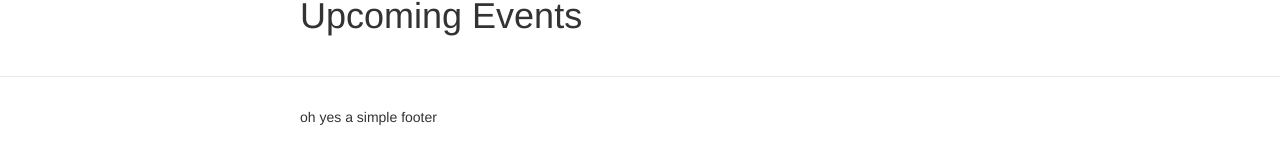
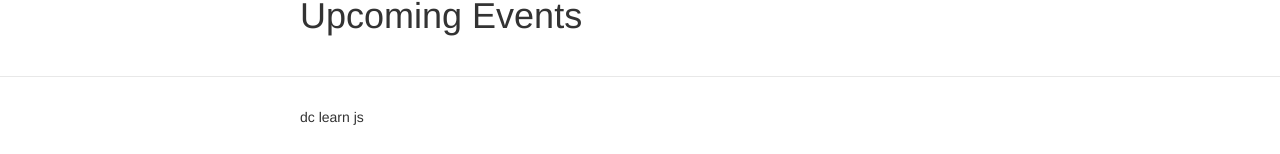
Before and after one commit to dclearnjs/dclearnjs.github.io, a Jekyll site: the page built from index.html, in a window 1280 px wide. Shown: the part 1395-1549 px from the top of the page. Built offline with Jekyll 4.4.1, drawn with Linux system fonts in a browser that asks for light colours; nearby versions of some CDN libraries.

Commit message:
updating footer :cat:

```diff
--- a/_includes/footer.html
+++ b/_includes/footer.html
@@ -2,7 +2,7 @@
 
   <div class="wrapper">
 
-    oh yes a simple footer
+    dc learn js
 
   </div>
 
```
